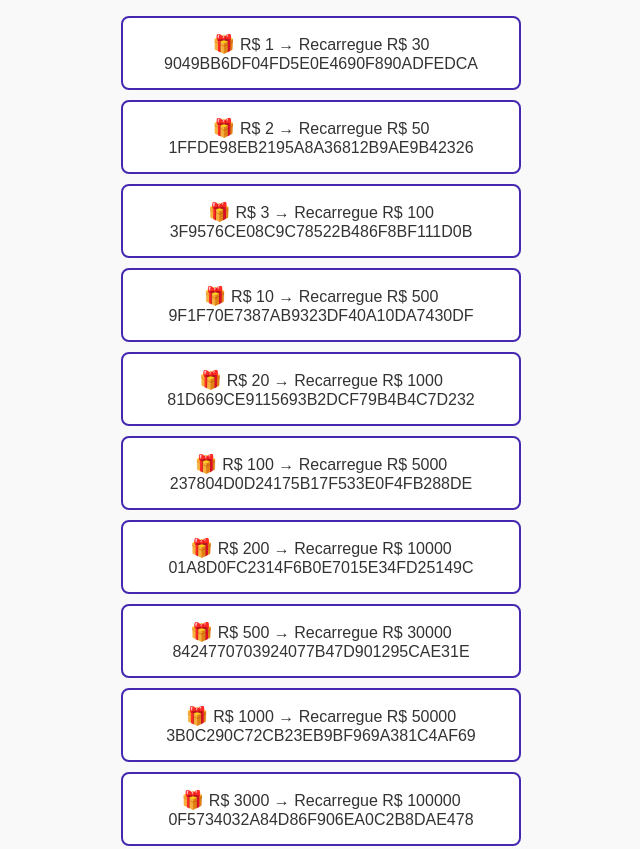
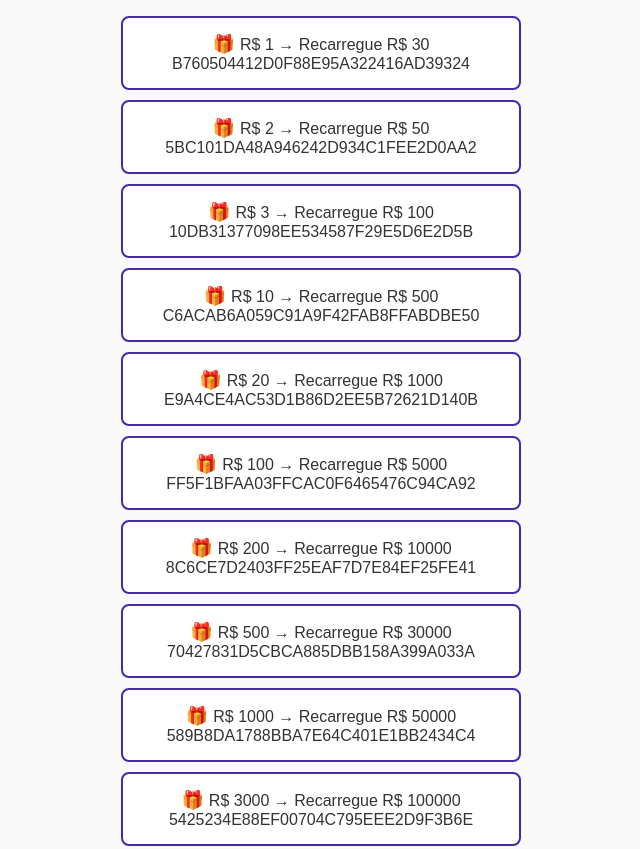
Before and after one commit to hs51gm/678, a plain HTML site: page index.html in a window 1280 px wide. Shown: the part 343-1192 px from the top of the page, without its empty margins (319-959 px from the left). Drawn offline with Linux system fonts and the light colour scheme.

Commit message:
Add files via upload

```diff
--- a/index.html
+++ b/index.html
@@ -96,45 +96,45 @@
   <h3>CLIQUE NOS CÓDIGOS PARA COPIÁ-LOS AUTOMATICAMENTE</h3>
 
   <!-- Code Items -->
-  <div class="code-item" onclick="copyToClipboard('9049BB6DF04FD5E0E4690F890ADFEDCA')">
+  <div class="code-item" onclick="copyToClipboard('B760504412D0F88E95A322416AD39324')">
     <span class="gift-icon">🎁</span>R$ 1 → Recarregue R$ 30<br>
-    9049BB6DF04FD5E0E4690F890ADFEDCA
+    B760504412D0F88E95A322416AD39324
   </div>
-  <div class="code-item" onclick="copyToClipboard('1FFDE98EB2195A8A36812B9AE9B42326')">
+  <div class="code-item" onclick="copyToClipboard('5BC101DA48A946242D934C1FEE2D0AA2')">
     <span class="gift-icon">🎁</span>R$ 2 → Recarregue R$ 50<br>
-    1FFDE98EB2195A8A36812B9AE9B42326
+    5BC101DA48A946242D934C1FEE2D0AA2
   </div>
-  <div class="code-item" onclick="copyToClipboard('3F9576CE08C9C78522B486F8BF111D0B')">
+  <div class="code-item" onclick="copyToClipboard('10DB31377098EE534587F29E5D6E2D5B')">
     <span class="gift-icon">🎁</span>R$ 3 → Recarregue R$ 100<br>
-    3F9576CE08C9C78522B486F8BF111D0B
+    10DB31377098EE534587F29E5D6E2D5B
   </div>
-  <div class="code-item" onclick="copyToClipboard('9F1F70E7387AB9323DF40A10DA7430DF')">
+  <div class="code-item" onclick="copyToClipboard('C6ACAB6A059C91A9F42FAB8FFABDBE50')">
     <span class="gift-icon">🎁</span>R$ 10 → Recarregue R$ 500<br>
-    9F1F70E7387AB9323DF40A10DA7430DF
+    C6ACAB6A059C91A9F42FAB8FFABDBE50
   </div>
-  <div class="code-item" onclick="copyToClipboard('81D669CE9115693B2DCF79B4B4C7D232')">
+  <div class="code-item" onclick="copyToClipboard('E9A4CE4AC53D1B86D2EE5B72621D140B')">
     <span class="gift-icon">🎁</span>R$ 20 → Recarregue R$ 1000<br>
-    81D669CE9115693B2DCF79B4B4C7D232
+    E9A4CE4AC53D1B86D2EE5B72621D140B
   </div>
-  <div class="code-item" onclick="copyToClipboard('237804D0D24175B17F533E0F4FB288DE')">
+  <div class="code-item" onclick="copyToClipboard('FF5F1BFAA03FFCAC0F6465476C94CA92')">
     <span class="gift-icon">🎁</span>R$ 100 → Recarregue R$ 5000<br>
-    237804D0D24175B17F533E0F4FB288DE
+    FF5F1BFAA03FFCAC0F6465476C94CA92
   </div>
-  <div class="code-item" onclick="copyToClipboard('01A8D0FC2314F6B0E7015E34FD25149C')">
+  <div class="code-item" onclick="copyToClipboard('8C6CE7D2403FF25EAF7D7E84EF25FE41')">
     <span class="gift-icon">🎁</span>R$ 200 → Recarregue R$ 10000<br>
-    01A8D0FC2314F6B0E7015E34FD25149C
+    8C6CE7D2403FF25EAF7D7E84EF25FE41
   </div>
-  <div class="code-item" onclick="copyToClipboard('8424770703924077B47D901295CAE31E')">
+  <div class="code-item" onclick="copyToClipboard('70427831D5CBCA885DBB158A399A033A')">
     <span class="gift-icon">🎁</span>R$ 500 → Recarregue R$ 30000<br>
-    8424770703924077B47D901295CAE31E
+    70427831D5CBCA885DBB158A399A033A
   </div>
-  <div class="code-item" onclick="copyToClipboard('3B0C290C72CB23EB9BF969A381C4AF69')">
+  <div class="code-item" onclick="copyToClipboard('589B8DA1788BBA7E64C401E1BB2434C4')">
     <span class="gift-icon">🎁</span>R$ 1000 → Recarregue R$ 50000<br>
-    3B0C290C72CB23EB9BF969A381C4AF69
+    589B8DA1788BBA7E64C401E1BB2434C4
   </div>
-  <div class="code-item" onclick="copyToClipboard('0F5734032A84D86F906EA0C2B8DAE478')">
+  <div class="code-item" onclick="copyToClipboard('5425234E88EF00704C795EEE2D9F3B6E')">
     <span class="gift-icon">🎁</span>R$ 3000 → Recarregue R$ 100000<br>
-    0F5734032A84D86F906EA0C2B8DAE478
+    5425234E88EF00704C795EEE2D9F3B6E
   </div>
 
   <div class="note">
```
